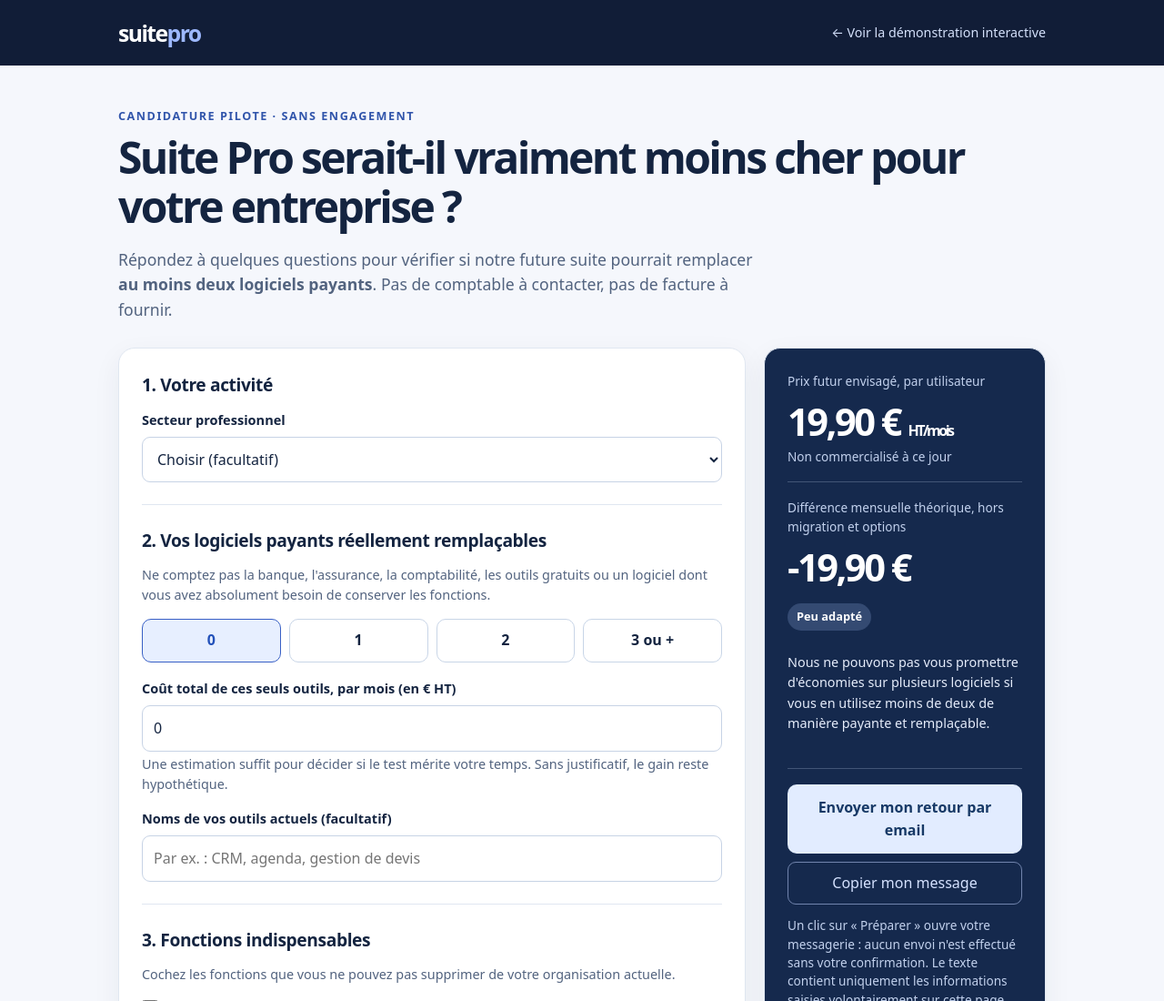
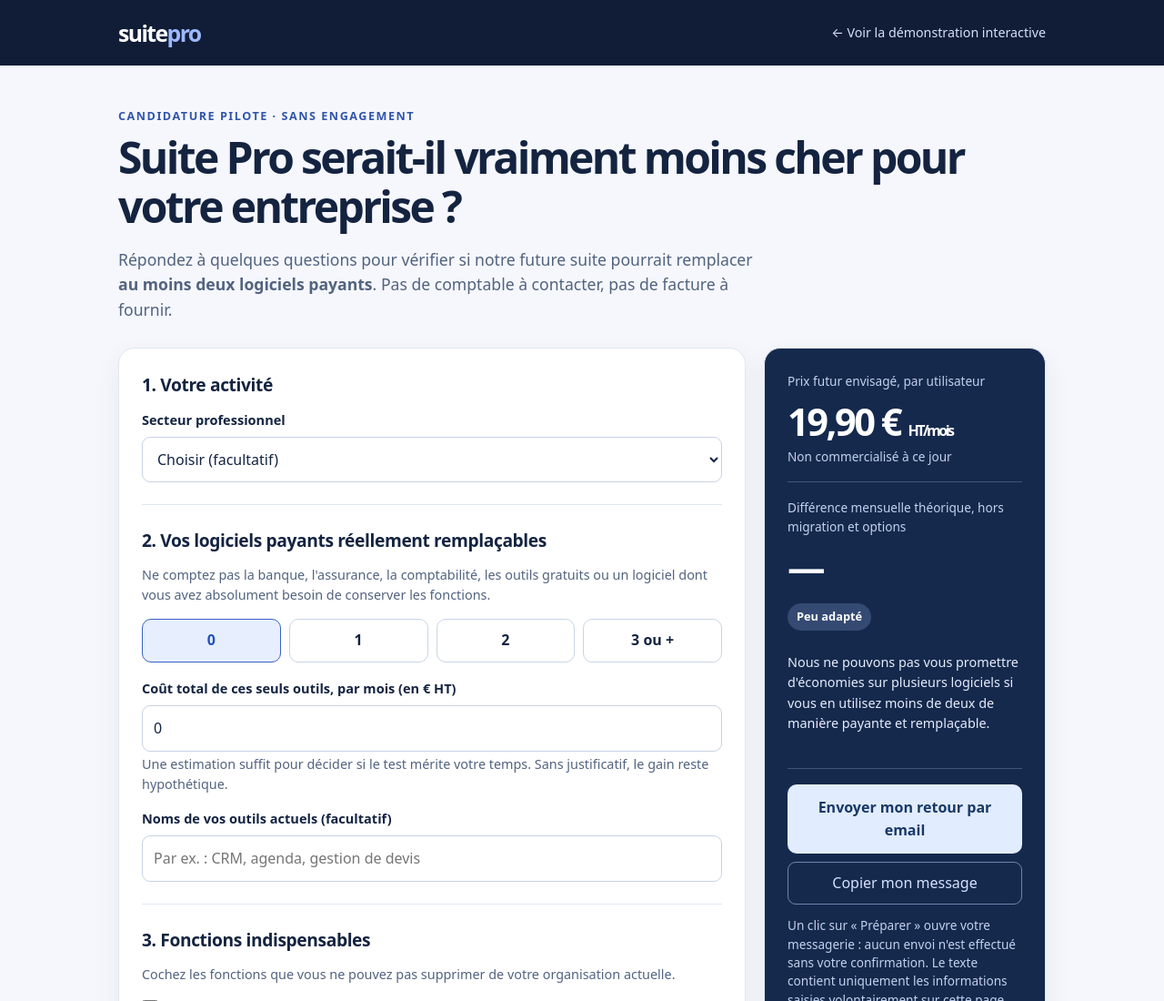
Before and after one commit to eddyfloquet69-blip/suite-pro-pilote, a plain HTML site: page pilote.html in a window 1280 px wide. Shown: the top 1100 px of the page at 91% size. Drawn offline with Linux system fonts and the light colour scheme.

Commit message:
Avoid displaying potential savings when needed functions cannot be replaced

```diff
--- a/pilote.html
+++ b/pilote.html
@@ -131,7 +131,7 @@
       const valid=total.value.trim()!==""&&Number.isFinite(val)&&val>=0&&val<=10000;
       let missing=[...form.querySelectorAll('input[name="manque"]:checked')].map(x=>x.value);
       let difference=valid?val-19.90:null;
-      diff.textContent=valid?euro.format(difference):"À préciser";
+      diff.textContent=(valid&&n>=2&&!missing.length)?euro.format(difference):"—";
       let status="",info="";
       if(!valid){status="Coût à vérifier";info="Indiquez le coût mensuel HT des logiciels payants potentiellement résiliables.";}
       else if(n<2){status="Peu adapté";info="Nous ne pouvons pas vous promettre d'économies sur plusieurs logiciels si vous en utilisez moins de deux de manière payante et remplaçable.";}
@@ -148,7 +148,7 @@
         "Budget mensuel HT déclaré : "+(valid?euro.format(val):"non précisé"),
         "Outils (facultatif) : "+(names.value.trim()||"non précisé"),
         "Fonctions indispensables absentes : "+(missing.length?missing.join(", "):"aucune signalée"),
-        "Différence THÉORIQUE mensuelle avant migration / frais : "+(valid?euro.format(difference):"non calculable"),
+        "Différence THÉORIQUE mensuelle avant migration / frais : "+(valid&&n>=2&&!missing.length?euro.format(difference):"non validable (critères non satisfaits)"),
         "Résultat indicatif : "+status,
         "Origine : "+safeSource,
         "", "Je comprends qu'il ne s'agit ni d'une commande ni d'une offre commerciale disponible."
```
